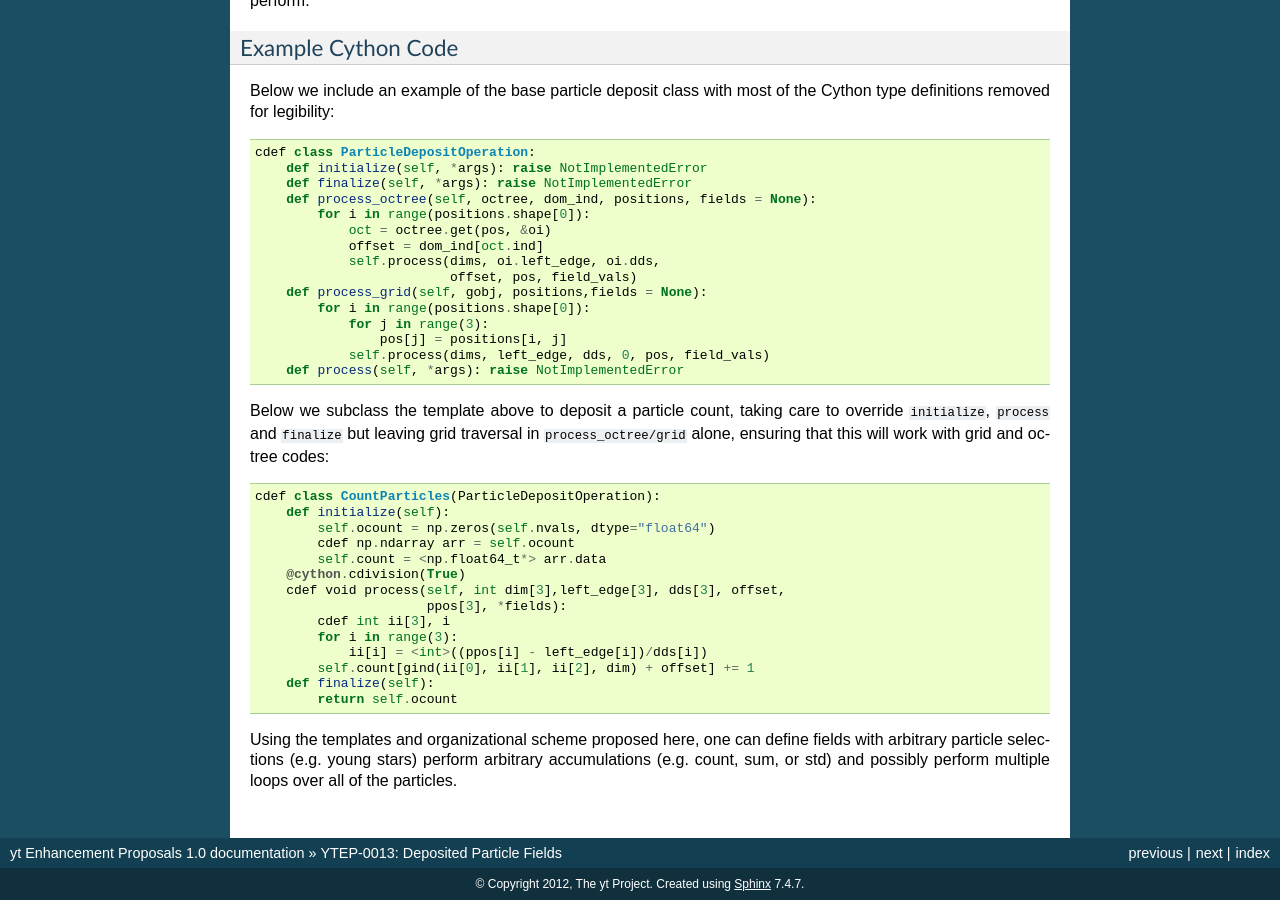
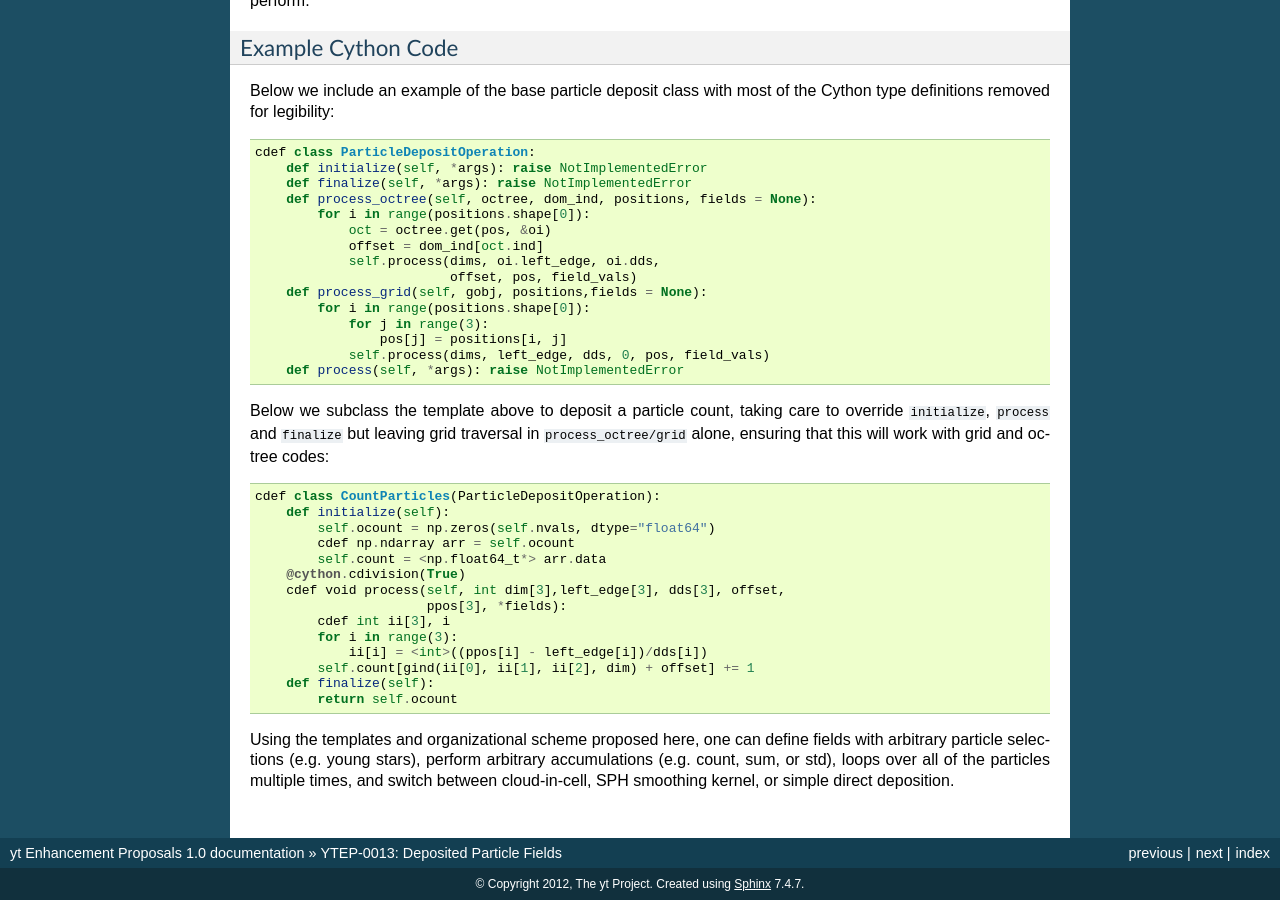
Before and after one commit to yt-project/ytep, a Sphinx documentation site: the page built from source/YTEPs/YTEP-0013.rst, in a window 1280 px wide and 900 px high, scrolled down 1393 px. Built offline with Sphinx 7.4.7, drawn with Linux system fonts in a browser that asks for light colours; formulas are drawn with MathJax 3; some of the changed text lies outside the part shown.

Commit message:
more typos

```diff
--- a/source/YTEPs/YTEP-0013.rst
+++ b/source/YTEPs/YTEP-0013.rst
@@ -1,5 +1,5 @@
 YTEP-0013: Deposited Particle Fields
-================================================
+====================================
 
 Abstract
 --------
@@ -126,6 +126,7 @@ that this will work with grid and octree codes::
             return self.ocount
 
 Using the templates and organizational scheme proposed here, one can
-define fields with arbitrary particle selections (e.g. young stars)
-perform arbitrary accumulations (e.g. count, sum, or std) and possibly
-perform multiple loops over all of the particles.
+define fields with arbitrary particle selections (e.g. young stars),
+perform arbitrary accumulations (e.g. count, sum, or std),
+loops over all of the particles multiple times, and switch between
+cloud-in-cell, SPH smoothing kernel, or simple direct deposition.
```
Also changed, not shown: other parts of source/YTEPs/YTEP-0013.rst (+1 -1 lines).
